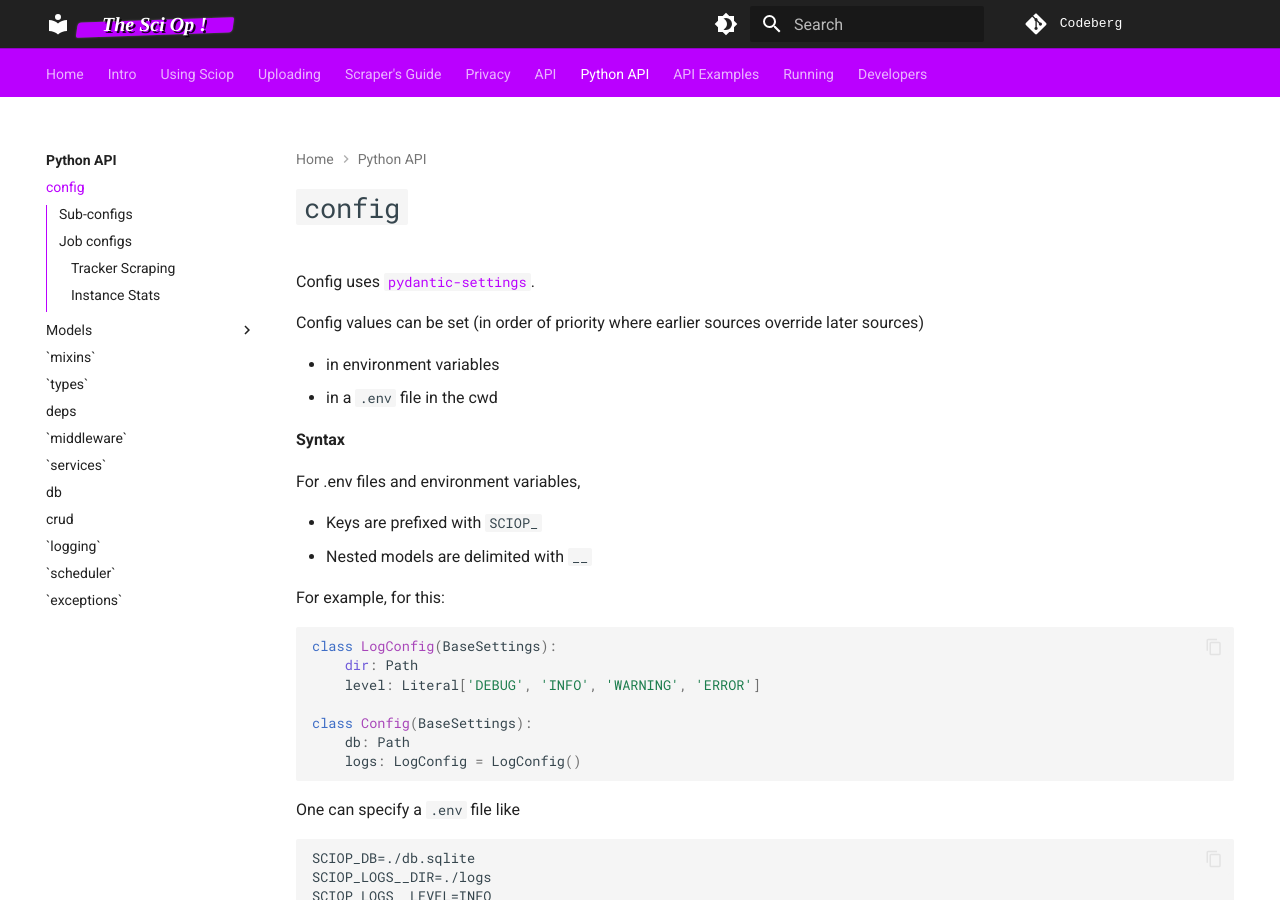
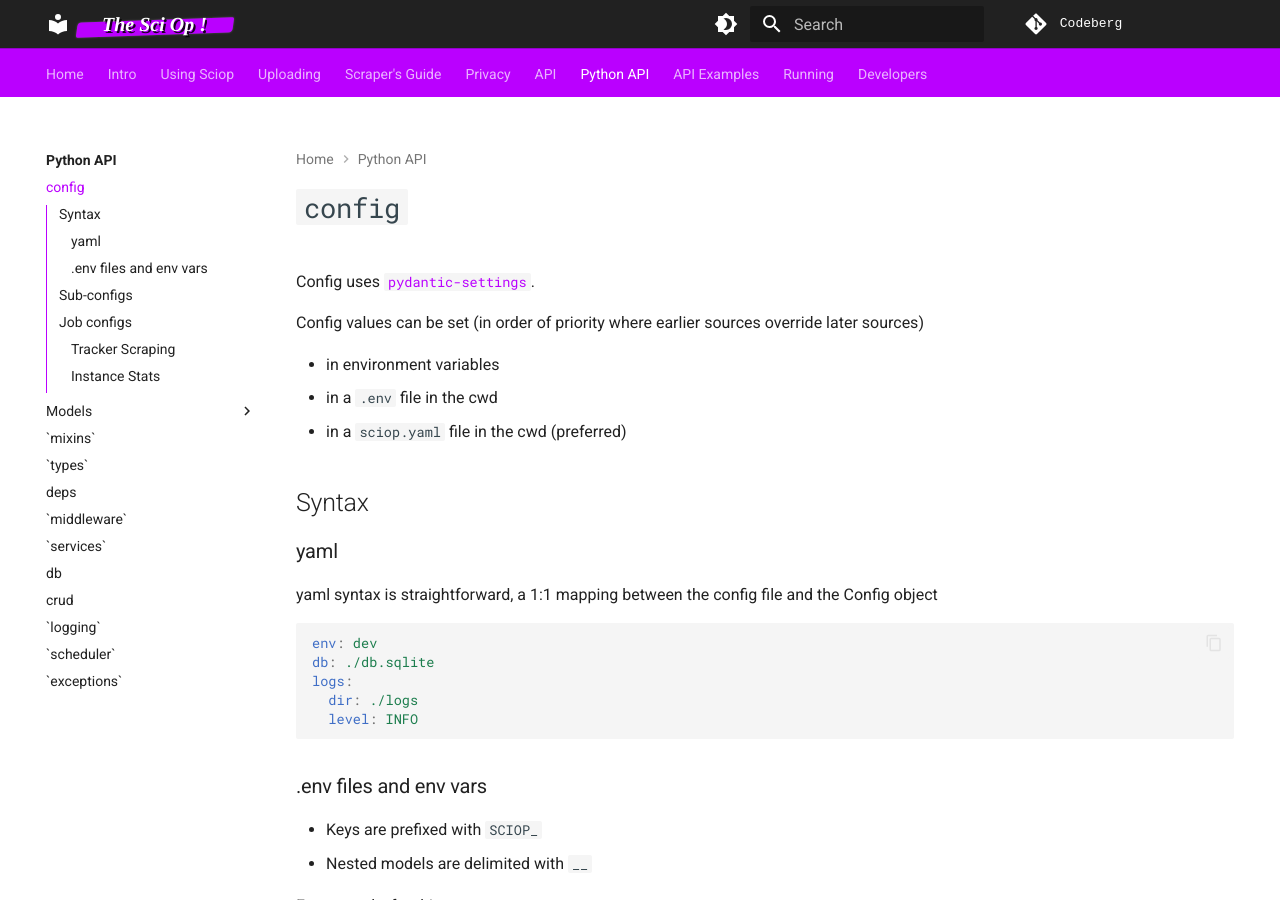
Before and after one commit to p2p-ld/sciop, an MkDocs documentation site: the page built from docs/python/config.md, in a window 1280 px wide and 900 px high. Built offline with MkDocs 1.6.1 and Material for MkDocs 9.7.7, drawn with Linux system fonts in a browser that asks for light colours; some web fonts are replaced.

````diff
--- a/docs/python/config.md
+++ b/docs/python/config.md
@@ -6,10 +6,23 @@ Config values can be set (in order of priority where earlier sources override la
 
 - in environment variables
 - in a `.env` file in the cwd
+- in a `sciop.yaml` file in the cwd (preferred)
 
-**Syntax**
+## Syntax
 
-For .env files and environment variables,
+### yaml
+
+yaml syntax is straightforward, a 1:1 mapping between the config file and the Config object
+
+```yaml
+env: dev
+db: ./db.sqlite
+logs:
+  dir: ./logs
+  level: INFO
+```
+
+### .env files and env vars
 
 - Keys are prefixed with `SCIOP_`
 - Nested models are delimited with `__`
--- a/mkdocs.yml
+++ b/mkdocs.yml
@@ -67,6 +67,7 @@ nav:
       - examples/uploading.md
   - Running:
       - running/index.md
+      - running/cli.md
       - running/maintenance.md
   - Developers:
       - develop/index.md
@@ -115,6 +116,7 @@ markdown_extensions:
   - admonition
   - footnotes
   - md_in_html
+  - mkdocs-click
   - pymdownx.details
   - pymdownx.snippets:
       base_path: ["docs/"]
@@ -123,8 +125,11 @@ markdown_extensions:
         - name: mermaid
           class: mermaid
           format: !!python/name:pymdownx.superfences.fence_code_format
+  - toc:
+      permalink: true
 
 plugins:
+  - autorefs
   - git-authors:
       enabled: true
       show_email_address: false
--- a/pyproject.toml
+++ b/pyproject.toml
@@ -45,6 +45,7 @@ dependencies = [
     "griffe-fieldz>=0.2.1",
     "PyYAML>=6.0.2",
     "ruamel-yaml>=0.18.10",
+    "mkdocs-click>=0.9.0",
 ]
 requires-python = ">=3.11"
 readme = "README.md"
--- a/src/sciop/__init__.py
+++ b/src/sciop/__init__.py
@@ -1,5 +1,5 @@
+from importlib.metadata import version
 from warnings import filterwarnings as _filterwarnings
-from importlib.metadata import version
 
 __version__ = version("sciop")
 
````
Also changed, not shown: docs/running/cli.md (added, +37 -0 lines), docs/running/index.md (+4 -0 lines), 9 other files.
